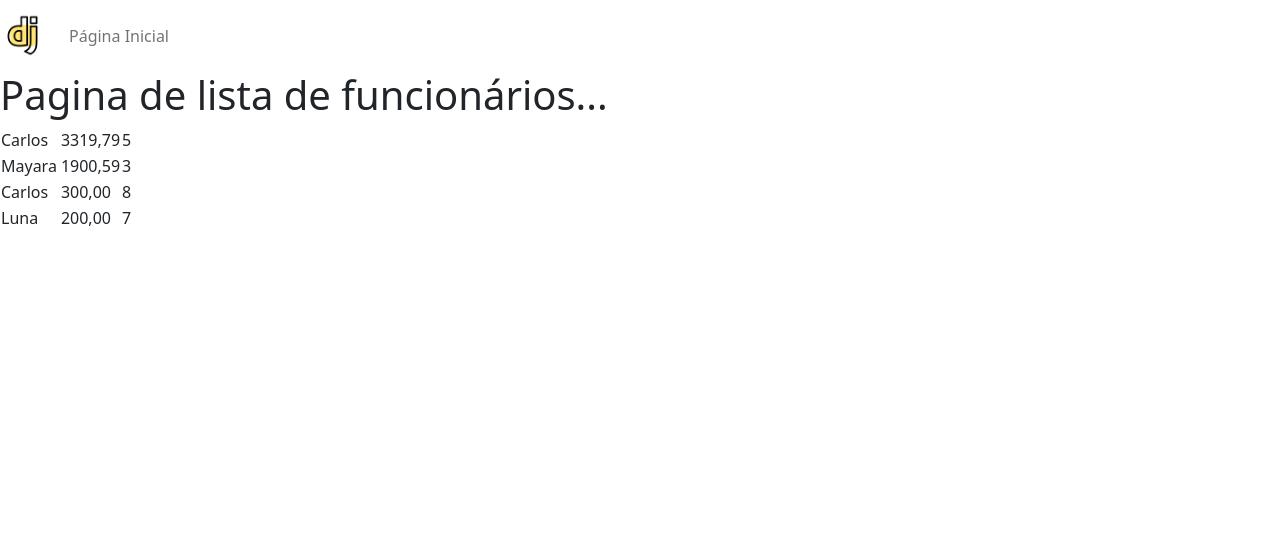
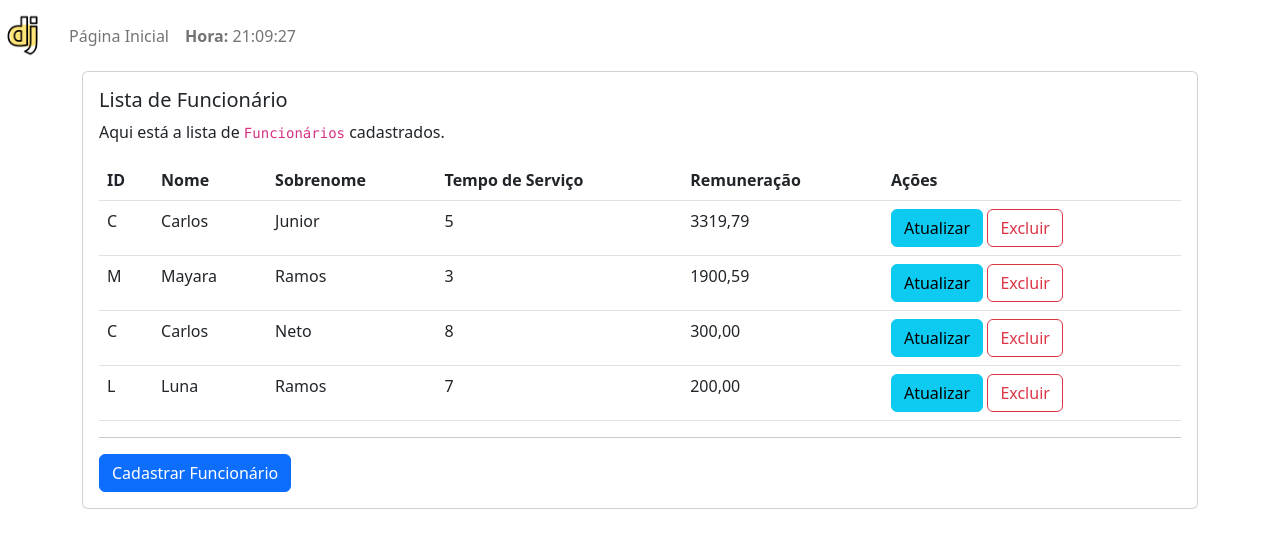
Before and after one commit to carlosrjhoe/Projeto-Boas-praticas-de-testes-em-desenvolvimento-de-software, a Django app: template website/templates/website/lista.html in a window 1280 px wide. Shown: the top 548 px of the page. Run offline with Django 4.2, Linux system fonts and the light colour scheme; the template is opened without the code that fills it: values that come from a table or form of the project are taken from there, others are empty; data comes from the database, SQL or seed files in the repository; some libraries are stand-ins or nearby versions.

Commit message:
Atualizando arquivos

```diff
--- a/templates/base.html
+++ b/templates/base.html
@@ -1,10 +1,13 @@
 {% load static %}
+{% load tempo_atual %}
 
 <!DOCTYPE html>
 <html>
     <head>
         <title>
-            {% block title %} Gerenciador de Funcionários {% endblock %}
+            {% block title %}
+                Gerenciador de Funcionários
+            {% endblock %}
         </title>
         <!-- Estilos -->
         {% block styles %}
@@ -13,16 +16,21 @@
                 type="image/png"
                 href="{% static '/img/Django.png' %}"
             />
-            <link rel="stylesheet" href="{% static '/css/bootstrap.min.css' %}" />
+            <link
+                rel="stylesheet"
+                href="{% static '/css/bootstrap.min.css' %}"
+            />
             <link rel="stylesheet" href="{% static '/css/master.css' %}" />
         {% endblock %}
     </head>
-
     <body>
         <nav class="navbar navbar-expand-lg navbar-light">
-            <a class="navbar-brand" href=""
-                ><img src="{% static '/img/Django.png' %}" height="45px"
-            /></a>
+            <a class="navbar-brand" href="{% url 'website:index' %}">
+                <img
+                    src="{% static '/img/Django.png' %}"
+                    height="45px"
+                />
+            </a>
             <button
                 class="navbar-toggler"
                 type="button"
@@ -37,15 +45,18 @@
             <div class="collapse navbar-collapse" id="conteudo-navbar">
                 <ul class="navbar-nav mr-auto">
                     <li class="nav-item">
-                        <a class="nav-link" href=" "
-                            >Página Inicial</a
-                        >
+                        <a class="nav-link" href="{% url 'website:index' %}">
+                            Página Inicial
+                        </a>
                     </li>
                 </ul>
                 <!-- Adicione a lista abaixo -->
                 <ul class="navbar-nav float-right">
                     <li class="nav-item">
                         <!-- Aqui está nosso filtro -->
+                        <a class="nav-link" href="#">
+                            <b>Hora: </b>{% tempo_atual %}
+                        </a>
                     </li>
                 </ul>
             </div>
--- a/website/templates/website/lista.html
+++ b/website/templates/website/lista.html
@@ -1,23 +1,76 @@
-{% extends 'base.html' %}
+{% extends "base.html" %}
+{% load primeira_letra %}
 
-{% block title %}
-    Lista de Funcionários
-{% endblock %}
+{% block title %} Lista de Funcionários {% endblock %}
 
 {% block conteudo %}
-
-    <h1>Pagina de lista de funcionários...</h1>
-    <table>
+    <div class="container">
+        <div class="row">
+            <div class="col-lg-12 col-md-12 col-sm-12 col-xs-12">
+                <div class="card">
+                    <div class="card-body">
+                        <h5 class="card-title">Lista de Funcionário</h5>
+                        {% if funcionarios|length > 0 %}
+                            <p class="card-text">
+                                Aqui está a lista de <code>Funcionários</code>
+                                cadastrados.
+                            </p>
+                            <table class="table">
+                                <thead class="thead-dark">
+                                    <tr>
+                                        <th>ID</th>
+                                        <th>Nome</th>
+                                        <th>Sobrenome</th>
+                                        <th>Tempo de Serviço</th>
+                                        <th>Remuneração</th>
+                                        <th>Ações</th>
+                                    </tr>
+                                </thead>
                                 <tbody>
                                     {% for funcionario in funcionarios %}
                                         <tr>
+                                            <td>{{ funcionario.nome|primeira_letra }}</td>
                                             <td>{{ funcionario.nome }}</td>
-                    <td>{{ funcionario.sobrenome }}</td>
+                                            <td>{{ funcionario.sobre_nome }}</td>
+                                            <td>{{ funcionario.tempo_de_servico }}</td>
                                             <td>{{ funcionario.remuneracao }}</td>
-                    <td>{{ funcionario.tempo_de_servico }}</td>
+                                            <td>
+                                                <a
+                                                    href="{% url 'website:atualiza' funcionario.id %}"
+                                                    class="btn btn-info"
+                                                >
+                                                    Atualizar
+                                                </a>
+                                                <a
+                                                    href="{% url 'website:deletar_funcionario' funcionario.id %}"
+                                                    class="btn btn-outline-danger"
+                                                >
+                                                    Excluir
+                                                </a>
+                                            </td>
                                         </tr>
                                     {% endfor %}
                                 </tbody>
                             </table>
-
+                        {% else %}
+                        <div class="text-center mt-5 mb-5 jumbotron">
+                            <h5>
+                                Nenhum <code>Funcionário</code> cadastrado ainda.
+                            </h5>
+                        </div>
+                        {% endif %}
+                        <hr />
+                        <div class="text-right">
+                            <a
+                                class="btn btn-primary"
+                                href="{% url 'website:cadastrar_funcionario' %}"
+                            >
+                                Cadastrar Funcionário
+                            </a>
+                        </div>
+                    </div>
+                </div>
+            </div>
+        </div>
+    </div>
 {% endblock %}
--- /dev/null
+++ b/website/templatetags/primeira_letra.py
@@ -0,0 +1,10 @@
+from django import template
+from django.template.defaultfilters import stringfilter
+
+register = template.Library()
+
+
+@register.filter
+@stringfilter
+def primeira_letra(value):
+    return list(value)[0]
--- /dev/null
+++ b/website/templatetags/tempo_atual.py
@@ -0,0 +1,9 @@
+import datetime
+from django import template
+
+register = template.Library()
+
+
+@register.simple_tag()
+def tempo_atual():
+    return datetime.datetime.now().strftime('%H:%M:%S')
--- a/website/urls.py
+++ b/website/urls.py
@@ -1,14 +1,31 @@
 from django.urls import path
 from .views import IndexTemplateView
-from .views import ListaFuncionarios
+from .views import FuncionariosListView
 from .views import FuncionarioUpdateView
 from .views import FuncionarioDeleteView
+from .views import FuncionarioCreateView
 
 app_name = 'website'
 
 urlpatterns = [
-    path('', IndexTemplateView.as_view(), name='index'),
-    path('lista', ListaFuncionarios.as_view(), name='lista'),
-    path('atualiza/<id>', FuncionarioUpdateView.as_view(), name='atualiza'),
-    path('excluir/<id>', FuncionarioDeleteView.as_view(), name='excluir')
+    path('',
+        IndexTemplateView.as_view(),
+        name = 'index'
+    ),
+    path('lista/',
+        FuncionariosListView.as_view(),
+        name='lista'
+    ),
+    path('atualiza/<int:id>',
+        FuncionarioUpdateView.as_view(),
+        name='atualiza'
+    ),
+    path('funcionario/excluir/<int:pk>',
+        FuncionarioDeleteView.as_view(),
+        name='deletar_funcionario'
+    ),
+    path('funcionario/cadastrar/',
+        FuncionarioCreateView.as_view(),
+        name='cadastrar_funcionario'
+    ),
 ]
```
Also changed, not shown: website/forms.py (added, +20 -0 lines), website/templates/website/atualiza.html (+15 -4 lines), website/templates/website/cria.html (+63 -0 lines), website/templates/website/excluir.html (+27 -14 lines), website/templates/website/index.html (+45 -1 lines), website/views.py (+24 -25 lines), website/templatetags/__init__.py (added). Lines whose indentation alone changed are shown as unchanged.
